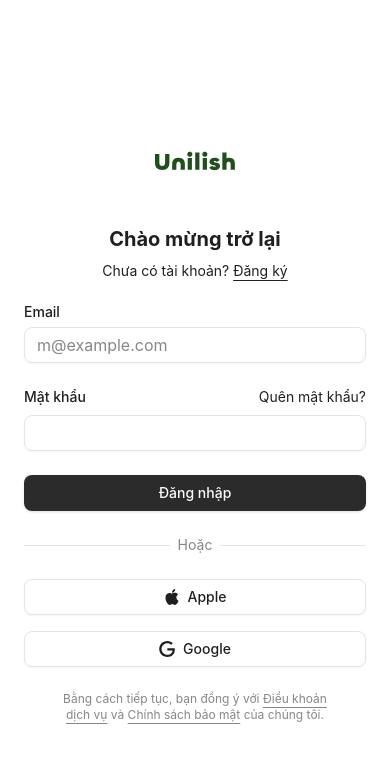
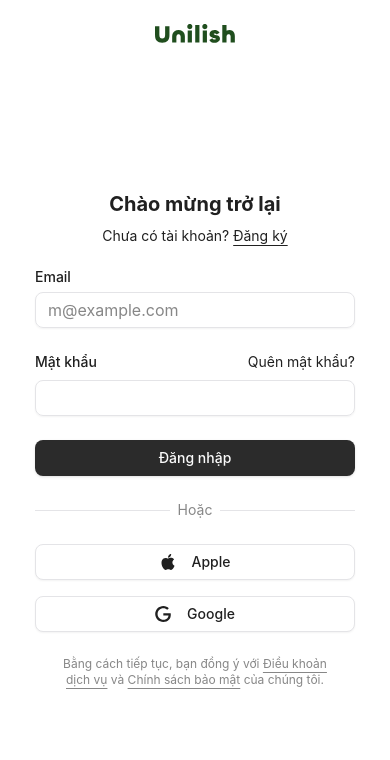
Before and after one commit to nguyen-le-huy/unilish, a React (Vite) app in the folder client/: page /login in a window 390 px wide. Shown: the top 760 px of the page. Built offline with nearby package versions, Linux system fonts and the light colour scheme; no server answers; a web font is replaced by a local one.

Commit message:
Edit Login/Register form

```diff
--- a/client/src/features/auth/components/LoginForm.tsx
+++ b/client/src/features/auth/components/LoginForm.tsx
@@ -34,15 +34,6 @@
             <form onSubmit={handleSubmit(onSubmit)}>
                 <div className="flex flex-col gap-6">
                     <div className="flex flex-col items-center gap-2">
-                        <Link
-                            to="/"
-                            className="flex flex-col items-center gap-2 font-medium mb-4"
-                        >
-                            <div className="flex h-20 w-20 items-center justify-center rounded-md">
-                                <img src={UnilishLogo} alt="Unilish" className="h-20 w-20 dark:brightness-0 dark:invert" />
-                            </div>
-                            <span className="sr-only">Unilish</span>
-                        </Link>
                         <h1 className="text-xl font-bold">Chào mừng trở lại</h1>
                         <div className="text-center text-sm">
                             Chưa có tài khoản?{" "}
@@ -96,7 +87,7 @@
                     </div>
                     <div className="grid gap-4 sm:grid-cols-2">
                         <Button variant="outline" className="w-full" type="button" disabled={isLoading}>
-                            <svg xmlns="http://www.w3.org/2000/svg" viewBox="0 0 24 24">
+                            <svg xmlns="http://www.w3.org/2000/svg" viewBox="0 0 24 24" className="h-5 w-5 mr-2">
                                 <path
                                     d="M12.152 6.896c-.948 0-2.415-1.078-3.96-1.04-2.04.027-3.91 1.183-4.961 3.014-2.117 3.675-.546 9.103 1.519 12.09 1.013 1.454 2.208 3.09 3.792 3.039 1.52-.065 2.09-.987 3.935-.987 1.831 0 2.35.987 3.96.948 1.637-.026 2.676-1.48 3.676-2.948 1.156-1.688 1.636-3.325 1.662-3.415-.039-.013-3.182-1.221-3.22-4.857-.026-3.04 2.48-4.494 2.597-4.559-1.429-2.09-3.623-2.324-4.39-2.376-2-.156-3.675 1.09-4.61 1.09zM15.53 3.83c.843-1.012 1.4-2.427 1.245-3.83-1.207.052-2.662.805-3.532 1.818-.78.896-1.454 2.338-1.273 3.714 1.338.104 2.715-.688 3.559-1.701"
                                     fill="currentColor"
@@ -111,7 +102,7 @@
                             type="button"
                             disabled={isLoading}
                         >
-                            <svg xmlns="http://www.w3.org/2000/svg" viewBox="0 0 24 24">
+                            <svg xmlns="http://www.w3.org/2000/svg" viewBox="0 0 24 24" className="h-5 w-5 mr-2">
                                 <path
                                     d="M12.48 10.92v3.28h7.84c-.24 1.84-.853 3.187-1.787 4.133-1.147 1.147-2.933 2.4-6.053 2.4-4.827 0-8.6-3.893-8.6-8.72s3.773-8.72 8.6-8.72c2.6 0 4.507 1.027 5.907 2.347l2.307-2.307C18.747 1.44 16.133 0 12.48 0 5.867 0 .307 5.387.307 12s5.56 12 12.173 12c3.573 0 6.267-1.173 8.373-3.36 2.16-2.16 2.84-5.213 2.84-7.667 0-.76-.053-1.467-.173-2.053H12.48z"
                                     fill="currentColor"
--- a/client/src/features/auth/components/RegisterForm.tsx
+++ b/client/src/features/auth/components/RegisterForm.tsx
@@ -1,7 +1,6 @@
 import { Link } from "react-router-dom"
 import { useForm } from "react-hook-form"
 import { zodResolver } from "@hookform/resolvers/zod"
-import UnilishLogo from "@/assets/Unilish.svg"
 import { cn } from "@/lib/utils"
 import { Button } from "@/components/ui/button"
 import { Input } from "@/components/ui/input"
@@ -34,16 +33,6 @@
             <form onSubmit={handleSubmit(onSubmit)}>
                 <div className="flex flex-col gap-6">
                     <div className="flex flex-col items-center gap-2">
-                        <Link
-                            to="/"
-                            className="flex flex-col items-center gap-2 font-medium mb-4"
-                        >
-                            <div className="flex h-20 w-20 items-center justify-center rounded-md">
-                                <img src={UnilishLogo} alt="Unilish" className="h-20 w-20 dark:brightness-0 dark:invert" />
-                            </div>
-                            <span className="sr-only">Unilish</span>
-                        </Link>
-
                         <h1 className="text-xl font-bold">Tạo tài khoản mới</h1>
                         <div className="text-center text-sm">
                             Đã có tài khoản?{" "}
@@ -102,7 +91,7 @@
                     </div>
                     <div className="grid gap-4 sm:grid-cols-2">
                         <Button variant="outline" className="w-full" type="button" disabled={isLoading}>
-                            <svg xmlns="http://www.w3.org/2000/svg" viewBox="0 0 24 24">
+                            <svg xmlns="http://www.w3.org/2000/svg" viewBox="0 0 24 24" className="h-5 w-5 mr-2">
                                 <path
                                     d="M12.152 6.896c-.948 0-2.415-1.078-3.96-1.04-2.04.027-3.91 1.183-4.961 3.014-2.117 3.675-.546 9.103 1.519 12.09 1.013 1.454 2.208 3.09 3.792 3.039 1.52-.065 2.09-.987 3.935-.987 1.831 0 2.35.987 3.96.948 1.637-.026 2.676-1.48 3.676-2.948 1.156-1.688 1.636-3.325 1.662-3.415-.039-.013-3.182-1.221-3.22-4.857-.026-3.04 2.48-4.494 2.597-4.559-1.429-2.09-3.623-2.324-4.39-2.376-2-.156-3.675 1.09-4.61 1.09zM15.53 3.83c.843-1.012 1.4-2.427 1.245-3.83-1.207.052-2.662.805-3.532 1.818-.78.896-1.454 2.338-1.273 3.714 1.338.104 2.715-.688 3.559-1.701"
                                     fill="currentColor"
@@ -117,7 +106,7 @@
                             type="button"
                             disabled={isLoading}
                         >
-                            <svg xmlns="http://www.w3.org/2000/svg" viewBox="0 0 24 24">
+                            <svg xmlns="http://www.w3.org/2000/svg" viewBox="0 0 24 24" className="h-5 w-5 mr-2">
                                 <path
                                     d="M12.48 10.92v3.28h7.84c-.24 1.84-.853 3.187-1.787 4.133-1.147 1.147-2.933 2.4-6.053 2.4-4.827 0-8.6-3.893-8.6-8.72s3.773-8.72 8.6-8.72c2.6 0 4.507 1.027 5.907 2.347l2.307-2.307C18.747 1.44 16.133 0 12.48 0 5.867 0 .307 5.387.307 12s5.56 12 12.173 12c3.573 0 6.267-1.173 8.373-3.36 2.16-2.16 2.84-5.213 2.84-7.667 0-.76-.053-1.467-.173-2.053H12.48z"
                                     fill="currentColor"
--- a/client/src/pages/auth/LoginPage.tsx
+++ b/client/src/pages/auth/LoginPage.tsx
@@ -1,11 +1,44 @@
-import { LoginForm } from "@/features/auth/components/LoginForm"
+import UnilishLogo from "@/assets/Unilish.svg";
+import { Link } from "react-router-dom";
+import { LoginForm } from "@/features/auth/components/LoginForm";
+import LoginImage from "@/assets/login.webp"
 
 export default function LoginPage() {
     return (
-        <div className="bg-background flex min-h-svh flex-col items-center justify-center gap-6 p-6 md:p-10">
-            <div className="w-full max-w-sm">
-                <LoginForm />
+        <div className="grid min-h-svh lg:grid-cols-2">
+            <div className="flex flex-col gap-4 p-6 md:p-10">
+                <div className="flex justify-center gap-2 md:justify-start">
+                    <Link to="/" className="flex items-center gap-2 font-medium w-fit h-fit">
+                        <div className="flex items-center justify-center w-fit h-fit">
+                            <img src={UnilishLogo} alt="Unilish" className="w-20 dark:brightness-0 dark:invert" />
+                        </div>
+                    </Link>
+                </div>
+                <div className="flex flex-1 items-center justify-center">
+                    <div className="w-full max-w-xs">
+                        <LoginForm />
+                    </div>
+                </div>
+            </div>
+            <div className="bg-muted relative hidden lg:block">
+                <img
+                    src={LoginImage}
+                    alt="Login Background"
+                    className="absolute inset-0 h-full w-full object-cover dark:brightness-[0.4] dark:grayscale"
+                />
+                <div className="absolute inset-0 bg-gradient-to-t from-black/60 to-transparent z-10" />
+                <div className="absolute bottom-10 left-10 right-10 z-20 text-white">
+                    <blockquote className="space-y-4">
+                        <p className="text-2xl font-medium leading-normal">
+                            &ldquo;Unilish đã thay đổi hoàn toàn cách tôi học tiếng Anh. Phương pháp học theo ngữ cảnh thực sự mang lại hiệu quả vượt mong đợi.&rdquo;
+                        </p>
+                        <footer className="text-base font-medium">
+                            <div>Nguyễn Nhật Minh</div>
+                            <div className="text-white/70 font-normal">IELTS 8.0 Fighter</div>
+                        </footer>
+                    </blockquote>
+                </div>
             </div>
         </div>
-    )
+    );
 }
--- a/client/src/pages/auth/RegisterPage.tsx
+++ b/client/src/pages/auth/RegisterPage.tsx
@@ -1,11 +1,44 @@
-import { RegisterForm } from "@/features/auth/components/RegisterForm"
+import UnilishLogo from "@/assets/Unilish.svg";
+import { Link } from "react-router-dom";
+import { RegisterForm } from "@/features/auth/components/RegisterForm";
+import RegisterImage from "@/assets/register.webp"
 
 export default function RegisterPage() {
     return (
-        <div className="bg-background flex min-h-svh flex-col items-center justify-center gap-6 p-6 md:p-10">
-            <div className="w-full max-w-sm">
-                <RegisterForm />
+        <div className="grid min-h-svh lg:grid-cols-2">
+            <div className="flex flex-col gap-4 p-6 md:p-10">
+                <div className="flex justify-center gap-2 md:justify-start">
+                    <Link to="/" className="flex items-center gap-2 font-medium w-fit h-fit">
+                        <div className="flex items-center justify-center w-fit h-fit">
+                            <img src={UnilishLogo} alt="Unilish" className="w-20 dark:brightness-0 dark:invert" />
+                        </div>
+                    </Link>
+                </div>
+                <div className="flex flex-1 items-center justify-center">
+                    <div className="w-full max-w-xs">
+                        <RegisterForm />
+                    </div>
+                </div>
+            </div>
+            <div className="bg-muted relative hidden lg:block">
+                <img
+                    src={RegisterImage}
+                    alt="Register Background"
+                    className="absolute inset-0 h-full w-full object-cover dark:brightness-[0.4] dark:grayscale"
+                />
+                <div className="absolute inset-0 bg-gradient-to-t from-black/60 to-transparent z-10" />
+                <div className="absolute bottom-10 left-10 right-10 z-20 text-white">
+                    <blockquote className="space-y-4">
+                        <p className="text-2xl font-medium leading-normal">
+                            &ldquo;Nhờ Unilish, tôi đã tự tin giao tiếp với đồng nghiệp quốc tế chỉ sau 3 tháng luyện tập đều đặn.&rdquo;
+                        </p>
+                        <footer className="text-base font-medium">
+                            <div>Trần Thu Hà</div>
+                            <div className="text-white/70 font-normal">Product Manager</div>
+                        </footer>
+                    </blockquote>
+                </div>
             </div>
         </div>
-    )
+    );
 }
```
Also changed, not shown: client/src/assets/register.webp (added), 1 other file (tests, documents, lock files or other folders).
